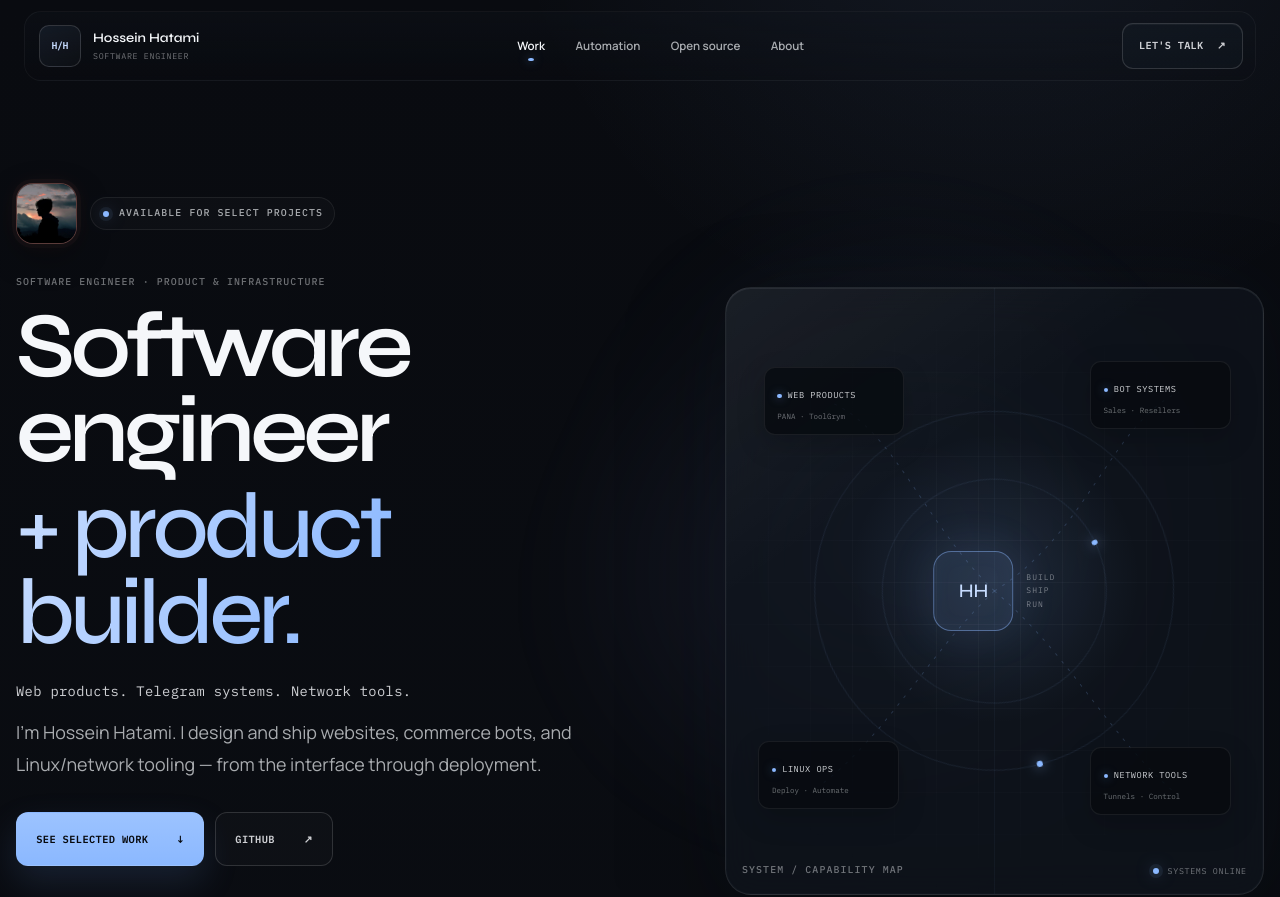
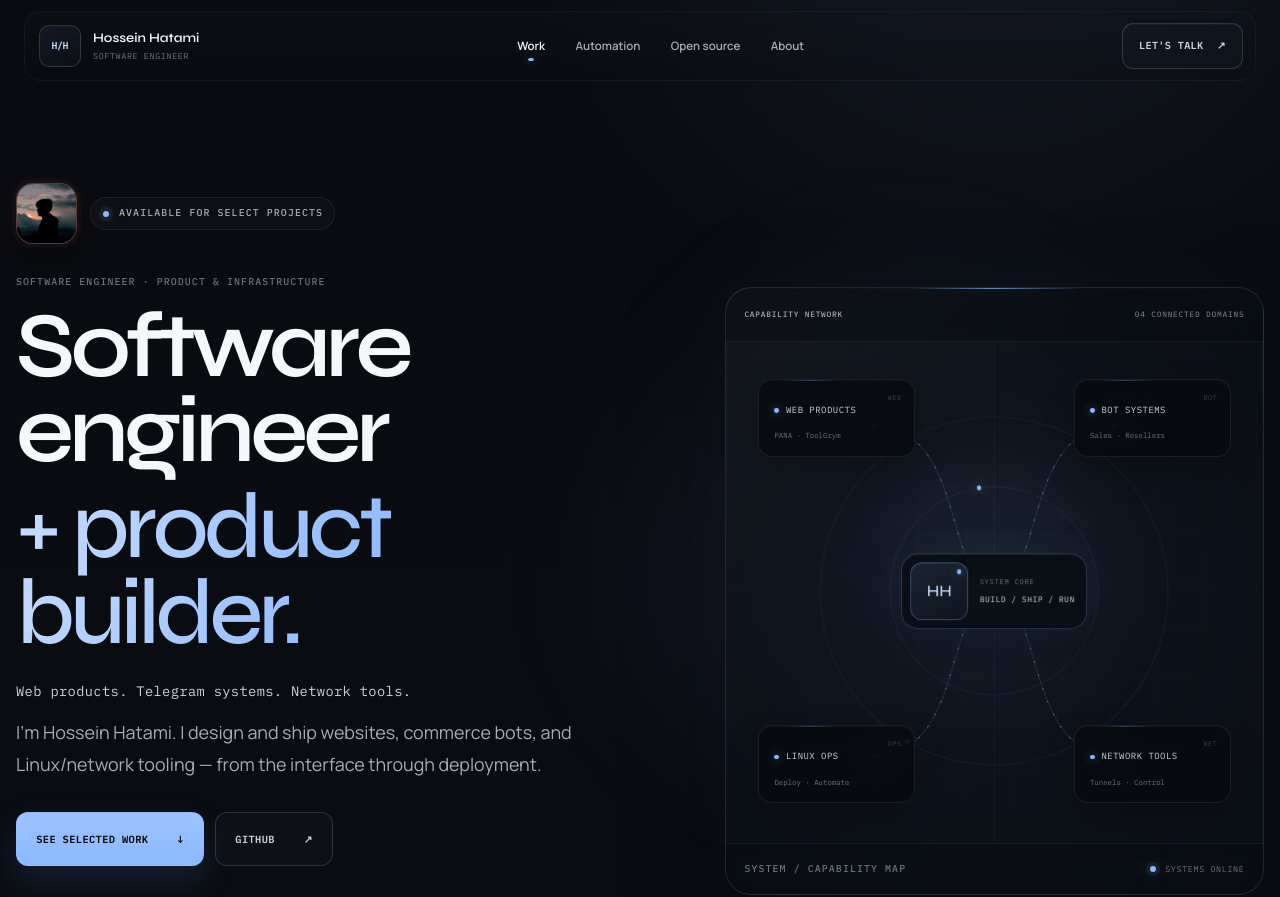
Before and after one commit to dr-hoseyn/Me, a plain HTML site: page index.html in a window 1280 px wide. Shown: the top 897 px of the page. Drawn offline with Linux system fonts and the light colour scheme.

Commit message:
Refine signal map topology

```diff
--- a/index.html
+++ b/index.html
@@ -40,7 +40,7 @@
       href="https://fonts.googleapis.com/css2?family=IBM+Plex+Mono:wght@400;500;600&amp;family=Manrope:wght@400;500;600;700&amp;family=Syne:wght@500;600;700&amp;display=swap"
       rel="stylesheet"
     />
-    <link rel="stylesheet" href="style.css?v=9" />
+    <link rel="stylesheet" href="style.css?v=10" />
     <script type="application/ld+json">
       {
         "@context": "https://schema.org",
@@ -133,21 +133,41 @@
 
         <div class="signal-map" role="img" aria-label="A map of Hossein’s product areas">
           <div class="map-grid" aria-hidden="true"></div>
+          <div class="map-header" aria-hidden="true"><span>CAPABILITY NETWORK</span><span>04 CONNECTED DOMAINS</span></div>
           <div class="map-orbit orbit-one" aria-hidden="true"></div>
           <div class="map-orbit orbit-two" aria-hidden="true"></div>
           <svg class="map-lines" viewBox="0 0 600 570" aria-hidden="true" preserveAspectRatio="none">
-            <path d="M300 285 C220 220 188 133 118 108" />
-            <path d="M300 285 C405 230 430 128 506 98" />
-            <path d="M300 285 C230 340 180 420 108 466" />
-            <path d="M300 285 C386 346 430 425 505 477" />
+            <g class="route-base">
+              <path d="M282 270 C248 246 256 130 166 130" />
+              <path d="M318 270 C352 246 344 130 434 130" />
+              <path d="M282 300 C248 324 256 440 166 440" />
+              <path d="M318 300 C352 324 344 440 434 440" />
+            </g>
+            <g class="route-signal">
+              <path d="M282 270 C248 246 256 130 166 130" />
+              <path d="M318 270 C352 246 344 130 434 130" />
+              <path d="M282 300 C248 324 256 440 166 440" />
+              <path d="M318 300 C352 324 344 440 434 440" />
+            </g>
+            <g class="route-endpoints">
+              <circle cx="166" cy="130" r="5" /><circle cx="166" cy="130" r="2" />
+              <circle cx="434" cy="130" r="5" /><circle cx="434" cy="130" r="2" />
+              <circle cx="166" cy="440" r="5" /><circle cx="166" cy="440" r="2" />
+              <circle cx="434" cy="440" r="5" /><circle cx="434" cy="440" r="2" />
+            </g>
           </svg>
-          <div class="map-core"><span>HH</span><small>BUILD<br />SHIP<br />RUN</small></div>
+          <div class="map-core">
+            <span class="map-core-mark">HH</span>
+            <div class="map-core-copy"><small>SYSTEM CORE</small><b>BUILD / SHIP / RUN</b></div>
+          </div>
           <div class="map-node node-web"><i></i><span>WEB PRODUCTS</span><small>PANA · ToolGrym</small></div>
           <div class="map-node node-bots"><i></i><span>BOT SYSTEMS</span><small>Sales · Resellers</small></div>
           <div class="map-node node-linux"><i></i><span>LINUX OPS</span><small>Deploy · Automate</small></div>
           <div class="map-node node-network"><i></i><span>NETWORK TOOLS</span><small>Tunnels · Control</small></div>
-          <p class="map-label">SYSTEM / CAPABILITY MAP</p>
-          <p class="map-status"><span></span> Systems online</p>
+          <div class="map-footer">
+            <p class="map-label">SYSTEM / CAPABILITY MAP</p>
+            <p class="map-status"><span></span> Systems online</p>
+          </div>
         </div>
       </section>
 
--- a/style.css
+++ b/style.css
@@ -606,17 +606,19 @@ svg {
   border: 1px solid rgba(255, 255, 255, 0.09);
   border-radius: var(--radius-lg);
   background:
-    linear-gradient(145deg, rgba(255, 255, 255, 0.055), transparent 32%),
+    radial-gradient(circle at 50% 48%, rgba(139, 184, 255, 0.085), transparent 38%),
+    linear-gradient(145deg, rgba(255, 255, 255, 0.05), transparent 30%),
     var(--surface-glass);
   box-shadow: var(--shadow), 0 0 90px rgba(139, 184, 255, 0.045), inset 0 1px 0 rgba(255, 255, 255, 0.055), inset 0 0 0 1px rgba(139, 184, 255, 0.018);
   isolation: isolate;
   backdrop-filter: blur(18px) saturate(112%);
   transform: translate3d(var(--map-x), var(--map-y), 0);
-  transition: transform 300ms cubic-bezier(0.2, 0.8, 0.2, 1), border-color 200ms ease;
+  transition: transform 300ms var(--ease-smooth), border-color 200ms ease, box-shadow 300ms ease;
 }
 
 .signal-map:hover {
   border-color: var(--border-hover);
+  box-shadow: var(--shadow), 0 0 100px rgba(139, 184, 255, 0.055), inset 0 1px 0 rgba(255, 255, 255, 0.06), inset 0 0 0 1px rgba(139, 184, 255, 0.025);
 }
 
 .signal-map::before {
@@ -624,27 +626,61 @@ svg {
   inset: 0;
   z-index: -1;
   background:
-    radial-gradient(circle at 50% 48%, rgba(139, 184, 255, 0.13), transparent 35%),
-    linear-gradient(90deg, transparent 49.9%, rgba(139, 184, 255, 0.045) 50%, transparent 50.1%);
+    linear-gradient(90deg, transparent 49.88%, rgba(139, 184, 255, 0.04) 50%, transparent 50.12%),
+    linear-gradient(0deg, transparent 49.88%, rgba(139, 184, 255, 0.032) 50%, transparent 50.12%),
+    radial-gradient(circle at center, transparent 38%, rgba(5, 7, 10, 0.1) 72%, rgba(5, 7, 10, 0.32));
   content: "";
 }
 
 .signal-map::after {
   position: absolute;
   top: 0;
-  left: -35%;
-  width: 35%;
+  left: 34%;
+  z-index: 4;
+  width: 32%;
   height: 1px;
-  background: linear-gradient(90deg, transparent, var(--accent));
-  box-shadow: 0 0 14px rgba(139, 184, 255, 0.38);
+  background: linear-gradient(90deg, transparent, rgba(139, 184, 255, 0.7), transparent);
+  box-shadow: 0 0 14px rgba(139, 184, 255, 0.22);
   content: "";
-  animation: signal-scan 7s ease-in-out infinite;
-}
-
-@keyframes signal-scan {
-  0%, 12% { left: -35%; opacity: 0; }
-  24% { opacity: 1; }
-  50%, 100% { left: 110%; opacity: 0; }
+}
+
+.map-header,
+.map-footer {
+  position: absolute;
+  right: 0;
+  left: 0;
+  z-index: 3;
+  display: flex;
+  align-items: center;
+  justify-content: space-between;
+  padding: 0 1.15rem;
+  background: rgba(8, 11, 16, 0.46);
+  backdrop-filter: blur(10px);
+}
+
+.map-header {
+  top: 0;
+  min-height: 3.35rem;
+  border-bottom: 1px solid rgba(255, 255, 255, 0.055);
+}
+
+.map-footer {
+  bottom: 0;
+  min-height: 3.2rem;
+  border-top: 1px solid rgba(255, 255, 255, 0.055);
+}
+
+.map-header span {
+  color: var(--faint);
+  font-family: var(--mono);
+  font-size: 0.49rem;
+  font-weight: 500;
+  text-transform: uppercase;
+  letter-spacing: 0.1em;
+}
+
+.map-header span:first-child {
+  color: var(--text-secondary);
 }
 
 .map-grid,
@@ -659,11 +695,20 @@ svg {
   mask-image: radial-gradient(circle at center, black, transparent 78%);
 }
 
+.map-grid {
+  top: 3.35rem;
+  bottom: 3.2rem;
+  background-size: 48px 48px;
+  opacity: 0.56;
+  -webkit-mask-image: radial-gradient(circle at center, black, transparent 74%);
+  mask-image: radial-gradient(circle at center, black, transparent 74%);
+}
+
 .map-orbit {
   position: absolute;
   top: 50%;
   left: 50%;
-  border: 1px solid rgba(139, 184, 255, 0.09);
+  border: 1px solid rgba(139, 184, 255, 0.075);
   border-radius: 50%;
   transform: translate(-50%, -50%);
 }
@@ -672,24 +717,24 @@ svg {
   position: absolute;
   top: 50%;
   left: -0.2rem;
-  width: 0.36rem;
+  width: 0.3rem;
   aspect-ratio: 1;
   border-radius: 50%;
   background: var(--accent);
-  box-shadow: 0 0 12px rgba(139, 184, 255, 0.7);
+  box-shadow: 0 0 10px rgba(139, 184, 255, 0.55);
   content: "";
 }
 
 .orbit-one {
-  width: 42%;
+  width: 39%;
   aspect-ratio: 1;
-  animation: orbit-spin 16s linear infinite;
+  animation: orbit-spin 30s linear infinite;
 }
 
 .orbit-two {
-  width: 67%;
+  width: 65%;
   aspect-ratio: 1;
-  animation: orbit-spin 24s linear infinite reverse;
+  animation: orbit-spin 42s linear infinite reverse;
 }
 
 @keyframes orbit-spin {
@@ -703,11 +748,38 @@ svg {
   height: 100%;
 }
 
-.map-lines path {
+.route-base path,
+.route-signal path {
   fill: none;
-  stroke: rgba(139, 184, 255, 0.2);
-  stroke-dasharray: 3 7;
+  vector-effect: non-scaling-stroke;
+}
+
+.route-base path {
+  stroke: rgba(139, 184, 255, 0.13);
+  stroke-width: 1.15;
+}
+
+.route-signal path {
+  stroke: rgba(139, 184, 255, 0.4);
+  stroke-width: 1.25;
+  stroke-linecap: round;
+  stroke-dasharray: 1 13;
+  animation: route-flow 12s linear infinite;
+}
+
+@keyframes route-flow {
+  to { stroke-dashoffset: -56; }
+}
+
+.route-endpoints circle:nth-child(odd) {
+  fill: rgba(139, 184, 255, 0.07);
+  stroke: rgba(139, 184, 255, 0.24);
   stroke-width: 1;
+  vector-effect: non-scaling-stroke;
+}
+
+.route-endpoints circle:nth-child(even) {
+  fill: var(--accent);
 }
 
 .map-core {
@@ -716,54 +788,117 @@ svg {
   left: 50%;
   display: flex;
   align-items: center;
-  gap: 0.8rem;
+  gap: 0.7rem;
+  z-index: 2;
+  padding: 0.48rem 0.72rem 0.48rem 0.48rem;
+  border: 1px solid rgba(139, 184, 255, 0.24);
+  border-radius: 17px;
+  background: rgba(10, 14, 20, 0.88);
+  box-shadow: 0 18px 48px rgba(0, 0, 0, 0.26), 0 0 40px rgba(139, 184, 255, 0.08), inset 0 1px rgba(255, 255, 255, 0.045);
+  backdrop-filter: blur(14px);
   transform: translate(-50%, -50%);
 }
 
-.map-core > span {
+.map-core-mark {
+  position: relative;
   display: grid;
-  width: 5rem;
+  width: 3.65rem;
   aspect-ratio: 1;
   place-items: center;
-  border: 1px solid rgba(139, 184, 255, 0.46);
-  border-radius: 18px;
-  background: rgba(139, 184, 255, 0.09);
+  border: 1px solid rgba(139, 184, 255, 0.28);
+  border-radius: 12px;
+  background: linear-gradient(145deg, rgba(139, 184, 255, 0.13), rgba(139, 184, 255, 0.035));
   color: var(--accent-soft);
   font-family: var(--display);
-  font-size: 1.2rem;
-  box-shadow: 0 0 48px rgba(139, 184, 255, 0.11), inset 0 0 20px rgba(139, 184, 255, 0.05);
-}
-
-.map-core small {
+  font-size: 1rem;
+  box-shadow: inset 0 1px rgba(255, 255, 255, 0.055);
+}
+
+.map-core-mark::after {
+  position: absolute;
+  top: 0.42rem;
+  right: 0.42rem;
+  width: 0.26rem;
+  height: 0.26rem;
+  border-radius: 50%;
+  background: var(--accent);
+  box-shadow: 0 0 8px rgba(139, 184, 255, 0.62);
+  content: "";
+}
+
+.map-core-copy {
+  display: grid;
+  gap: 0.34rem;
+}
+
+.map-core-copy small,
+.map-core-copy b {
+  font-family: var(--mono);
+  text-transform: uppercase;
+}
+
+.map-core-copy small {
   color: var(--faint);
-  font-family: var(--mono);
+  font-size: 0.44rem;
+  letter-spacing: 0.11em;
+}
+
+.map-core-copy b {
+  color: var(--text-secondary);
   font-size: 0.5rem;
-  line-height: 1.7;
-  letter-spacing: 0.12em;
+  font-weight: 500;
+  letter-spacing: 0.06em;
 }
 
 .map-node {
-  position: absolute;
-  min-width: 8.8rem;
-  padding: 0.72rem 0.8rem;
-  border: 1px solid var(--line);
-  border-radius: 11px;
-  background: rgba(8, 11, 16, 0.82);
-  box-shadow: 0 10px 28px rgba(0, 0, 0, 0.18);
-  transition: border-color 180ms ease, background 180ms ease, transform 180ms ease;
+  --node-code: "SYS";
+  position: absolute;
+  z-index: 2;
+  min-width: 9.8rem;
+  padding: 0.9rem 0.95rem;
+  overflow: hidden;
+  border: 1px solid rgba(255, 255, 255, 0.08);
+  border-radius: 14px;
+  background: rgba(8, 11, 16, 0.86);
+  box-shadow: 0 14px 34px rgba(0, 0, 0, 0.2), inset 0 1px rgba(255, 255, 255, 0.025);
+  backdrop-filter: blur(12px);
+  transition: border-color 220ms ease, background 220ms ease, transform 220ms var(--ease-out), box-shadow 220ms ease;
+}
+
+.map-node::before {
+  position: absolute;
+  top: 0;
+  left: 16%;
+  width: 34%;
+  height: 1px;
+  background: linear-gradient(90deg, transparent, rgba(139, 184, 255, 0.5), transparent);
+  content: "";
+  opacity: 0.55;
+}
+
+.map-node::after {
+  position: absolute;
+  top: 0.78rem;
+  right: 0.78rem;
+  color: rgba(245, 247, 250, 0.22);
+  content: var(--node-code);
+  font-family: var(--mono);
+  font-size: 0.42rem;
+  letter-spacing: 0.08em;
 }
 
 .map-node:hover {
-  border-color: rgba(139, 184, 255, 0.4);
-  background: rgba(18, 23, 30, 0.92);
+  border-color: rgba(139, 184, 255, 0.3);
+  background: rgba(15, 20, 28, 0.94);
+  box-shadow: 0 18px 42px rgba(0, 0, 0, 0.26), 0 0 30px rgba(139, 184, 255, 0.035), inset 0 1px rgba(255, 255, 255, 0.035);
   transform: translateY(-2px);
 }
 
 .map-node i {
   display: inline-block;
-  width: 0.28rem;
-  height: 0.28rem;
-  margin-right: 0.36rem;
+  width: 0.3rem;
+  height: 0.3rem;
+  margin-right: 0.42rem;
   border-radius: 50%;
   background: var(--accent);
   box-shadow: 0 0 10px rgba(139, 184, 255, 0.6);
@@ -776,36 +911,29 @@ svg {
 
 .map-node span {
   color: var(--text-soft);
-  font-size: 0.54rem;
-  letter-spacing: 0.06em;
+  font-size: 0.56rem;
+  letter-spacing: 0.055em;
 }
 
 .map-node small {
   display: block;
-  margin-top: 0.28rem;
+  margin-top: 0.55rem;
   color: var(--faint);
-  font-size: 0.47rem;
-}
-
-.node-web { top: 13%; left: 7%; }
-.node-bots { top: 12%; right: 6%; }
-.node-linux { bottom: 14%; left: 6%; }
-.node-network { right: 6%; bottom: 13%; }
+  font-size: 0.46rem;
+}
+
+.node-web { --node-code: "WEB"; top: 15%; left: 6%; }
+.node-bots { --node-code: "BOT"; top: 15%; right: 6%; }
+.node-linux { --node-code: "OPS"; bottom: 15%; left: 6%; }
+.node-network { --node-code: "NET"; right: 6%; bottom: 15%; }
 
 .map-label,
 .map-status {
-  position: absolute;
-  bottom: 1rem;
   margin: 0;
   color: var(--faint);
 }
 
-.map-label {
-  left: 1rem;
-}
-
 .map-status {
-  right: 1rem;
   display: flex;
   align-items: center;
   gap: 0.55rem;
@@ -2301,11 +2429,23 @@ svg {
     border-radius: var(--radius);
   }
 
-  .signal-map::after,
   .orbit-two {
     display: none;
   }
 
+  .map-header,
+  .map-footer {
+    padding-inline: 0.8rem;
+  }
+
+  .map-status {
+    margin-left: auto;
+  }
+
+  .map-header span:last-child {
+    display: none;
+  }
+
   .map-grid {
     opacity: 0.42;
   }
@@ -2320,27 +2460,35 @@ svg {
 
   .map-core {
     gap: 0;
-  }
-
-  .map-core small {
+    padding: 0.38rem;
+    border-radius: 14px;
+  }
+
+  .map-core-copy {
     display: none;
   }
 
   .map-core > span {
-    width: 4.2rem;
+    width: 3.7rem;
   }
 
   .map-node {
-    min-width: 7.2rem;
-    padding: 0.55rem 0.6rem;
-  }
-
-  .map-node span { font-size: 0.46rem; }
+    min-width: 7.5rem;
+    padding: 0.7rem 0.72rem;
+    border-radius: 12px;
+    backdrop-filter: blur(8px);
+  }
+
+  .map-node::after {
+    display: none;
+  }
+
+  .map-node span { font-size: 0.48rem; }
   .map-node small { font-size: 0.41rem; }
-  .node-web { top: 13%; left: 3%; }
-  .node-bots { top: 14%; right: 3%; }
-  .node-linux { bottom: 14%; left: 3%; }
-  .node-network { right: 3%; bottom: 13%; }
+  .node-web { top: 17%; left: 3%; }
+  .node-bots { top: 17%; right: 3%; }
+  .node-linux { bottom: 17%; left: 3%; }
+  .node-network { right: 3%; bottom: 17%; }
   .map-label { display: none; }
 
   .section {
```
